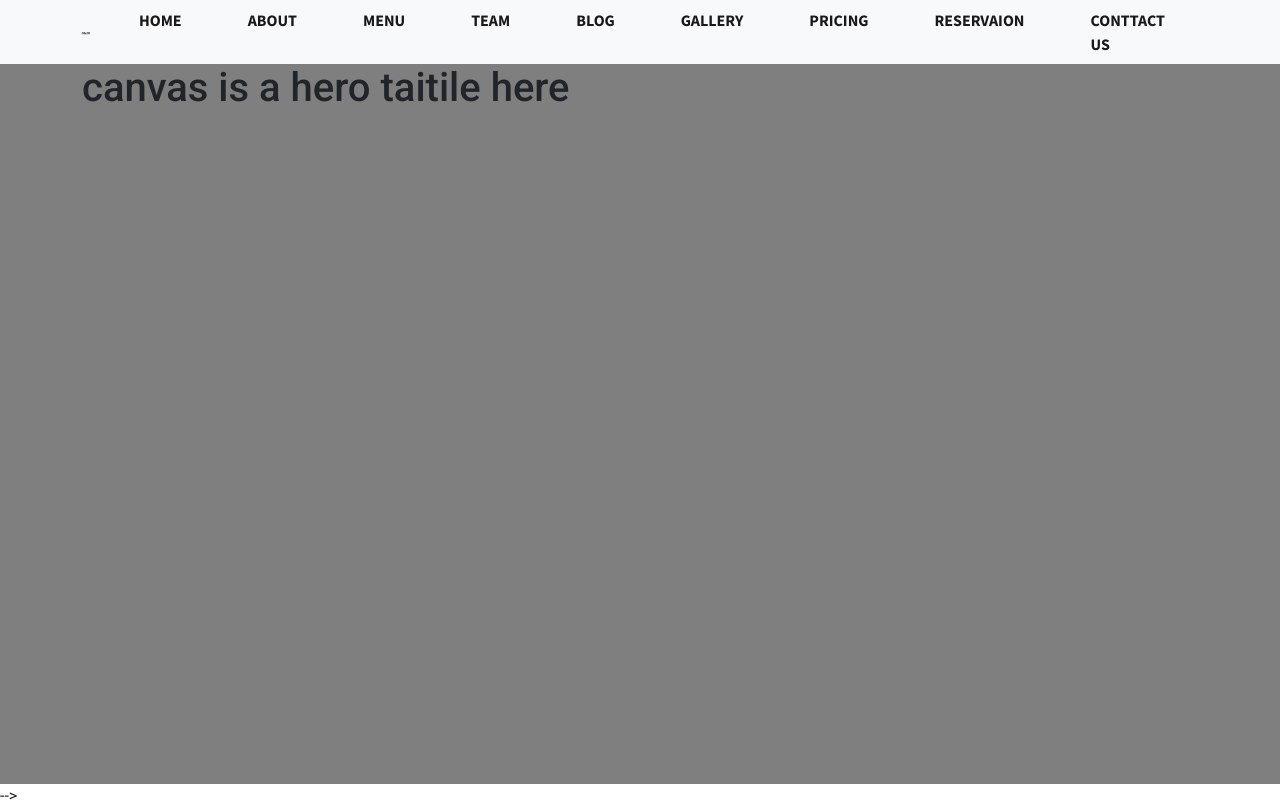
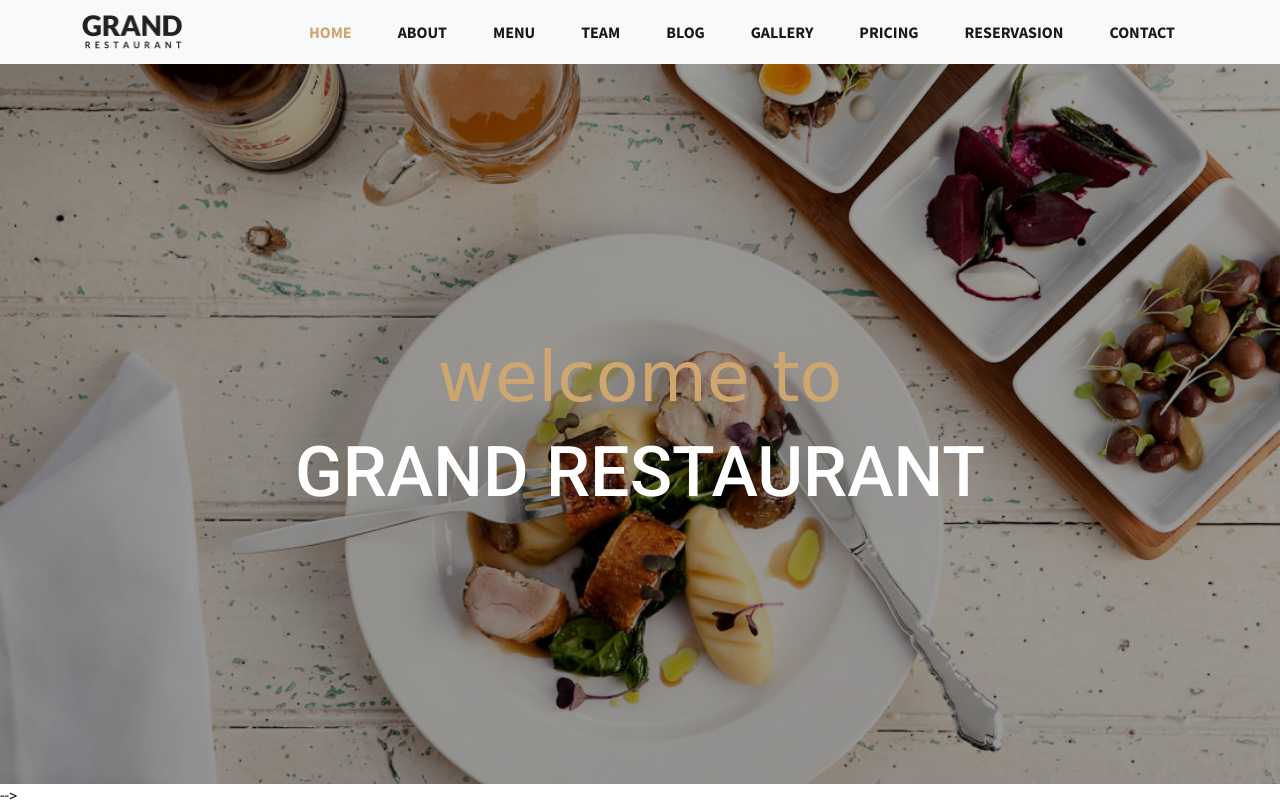
Before and after one commit to kawsarkabir/grand-restaurant, a plain HTML site: page index.html in a window 1280 px wide. Drawn offline with nearby package versions, Linux system fonts and the light colour scheme; a web font is replaced by a local one.

Commit message:
hero section end

```diff
--- a/index.html
+++ b/index.html
@@ -17,7 +17,7 @@
     <nav class="navbar navbar-expand-lg navbar-light bg-light p-0">
         <div class="container">
           <a class="navbar-brand" href="#">
-            <img src="./img/logo@2x.png" alt="" class="img-fluid">
+            <img src="./img/logo@2x.png" alt="" class="logo">
           </a>
           <button class="navbar-toggler" type="button" data-bs-toggle="collapse" data-bs-target="#navbarSupportedContent" aria-controls="navbarSupportedContent" aria-expanded="false" aria-label="Toggle navigation">
             <span class="navbar-toggler-icon"></span>
@@ -25,7 +25,7 @@
           <div class="collapse navbar-collapse" id="navbarSupportedContent">
             <ul class="navbar-nav ms-auto custom-menu">
               <li class="nav-item">
-                <a class="nav-link active" aria-current="page" href="#">Home</a>
+                <a class="nav-link active text-tan" aria-current="page" href="#">Home</a>
               </li>
               <li class="nav-item">
                 <a class="nav-link  active" href="#">About</a>
@@ -46,10 +46,10 @@
                 <a class="nav-link  active" href="#">Pricing</a>
               </li>
               <li class="nav-item">
-                <a class="nav-link  active" href="#">reservaion</a>
+                <a class="nav-link  active" href="#">reservasion</a>
               </li>
               <li class="nav-item">
-                <a class="nav-link  active" href="#">conttact us</a>
+                <a class="nav-link  active" href="#">contact</a>
               </li>
             </ul>
           </div>
@@ -58,12 +58,14 @@
       <!-- navbar section end -->
       <!-- hero section  start -->
       <section class="hero-section">
-        <div class="container">
-            <div class="hero-title">
-                <h1>canvas is a hero taitile here</h1>
+        <div class="container hero-content h-100">
+            <div class="hero-title text-center">
+                <span>welcome to</span>
+                <h1>GRAND RESTAURANT</h1>
             </div>
         </div>
       </section>
+      <!-- hero secitn end here -->
 
 
 
--- a/style.css
+++ b/style.css
@@ -1,5 +1,6 @@
-@import url('https://fonts.googleapis.com/css2?family=Roboto:wght@100;300;400;500;700;900&family=Source+Sans+Pro:wght@200;300;400;600;700;900&display=swap');
+@import url('https://fonts.googleapis.com/css2?family=Kristi&family=Roboto:wght@100;300;400;500;700;900&family=Source+Sans+Pro:wght@200;300;400;600;700;900&display=swap');
 
+/* font-family: 'Kristi', cursive; */
 /* font-family: 'Roboto', sans-serif; */
 /* font-family: 'Source Sans Pro', sans-serif; */
 body{
@@ -19,8 +20,11 @@ ul{
 .text-white{
     color: #fff;
 }
-.text-brightGreen{
-    color: #1abc9c;
+.text-tan{
+    color: #CFA670 !important;
+}
+.text-darkBlue{
+    color: #1A3853;
 }
 .common-btn{
     padding: 9px 25px;
@@ -29,23 +33,27 @@ ul{
 }
 /* common style end here */
 /* header section start here */
+.logo{
+    width: 100px;
+    padding: 10px 0px;
+}
 .custom-menu li{
-    padding: 0 25px;
+    padding: 0 15px;
 }
 .custom-menu li a{
     font-size: 16px;
     text-transform: uppercase;
     font-family: 'Source Sans Pro', sans-serif;
     font-weight: 700;
-
+    color: #1A3853;
 }
 /* hero section start here */
 .hero-section{
     position: relative;
-    background-image: url(./img/main.jpg);
+    background-image: url(./img/banner.jpg);
     width: 100%;
     height: 90vh;
-    background-position: center center;
+    background-position: top center;
     background-size: cover;
     background-repeat: no-repeat;
     z-index: 1;
@@ -58,6 +66,35 @@ ul{
     height: 100%;
     top:0;
     left: 0;
-    background: rgba(0, 0, 0, 0.5);
+    background: rgba(0, 0, 0, 0.4);
     z-index: -1;
 }
+.hero-content{
+    display:flex;
+    justify-content: center;
+    align-items: center;
+    color: #fff;
+}
+.hero-content span{
+    font-size: 70px;
+    font-family: 'Kristi', cursive;
+    color: #CFA670;
+}
+.hero-content h1{
+    font-size: 70px !important;
+    color: #fff;
+}
+/* heros ection responsive style here */
+@media only screen and (max-width: 768px) {
+    .hero-content span{
+        font-size: 40px;
+        font-family: 'Kristi', cursive;
+        color: #CFA670;
+    }
+    .hero-content h1{
+        font-size: 40px !important;
+        color: #fff;
+    }
+
+}
+/* hero secion end here */
```
Also changed, not shown: img/Mark_Lobo_Photography-Melbourne-Jam_Jar1-768x512.jpg (deleted), img/Mark_Lobo_Photography-Melbourne-Jam_Jar1.jpg (deleted), img/banner.jpg (renamed from img/Mark_Lobo_Photography-Melbourne-Jam_Jar1 (1).jpg).
